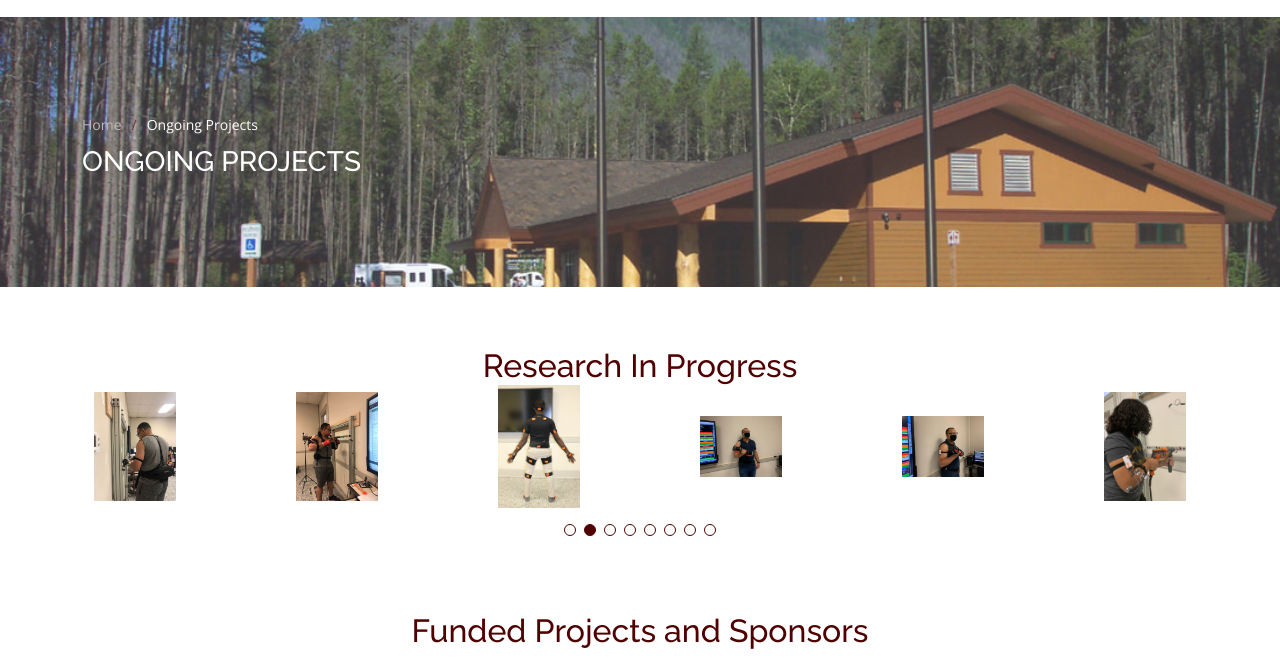
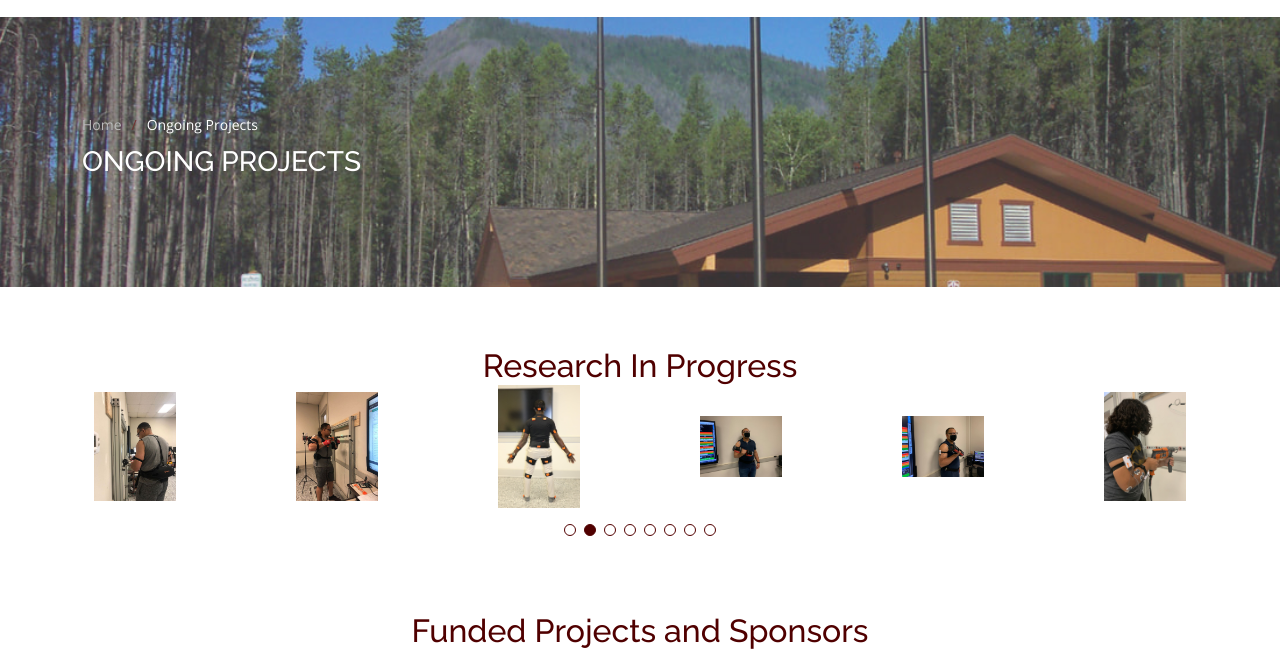
Before and after one commit to chidoziemanagwu/siir-lab, a plain HTML site: page ongoing-projects.html in a window 1280 px wide. Shown: the part 68-731 px from the top of the page. Drawn offline with nearby package versions, Linux system fonts and the light colour scheme.

Commit message:
Update ongoing-projects.html

```diff
--- a/ongoing-projects.html
+++ b/ongoing-projects.html
@@ -75,7 +75,7 @@
     <!-- ======= Breadcrumbs ======= -->
     <section class="breadcrumbs" style="background:url('assets/img/research-4.jpg');opacity:0.8;
     background-position: center ;
-    background-position-y: -250px; background-size: cover;">
+    background-position-y: -200px; background-size: cover;">
       <div class="container">
 
         <ol>
```
